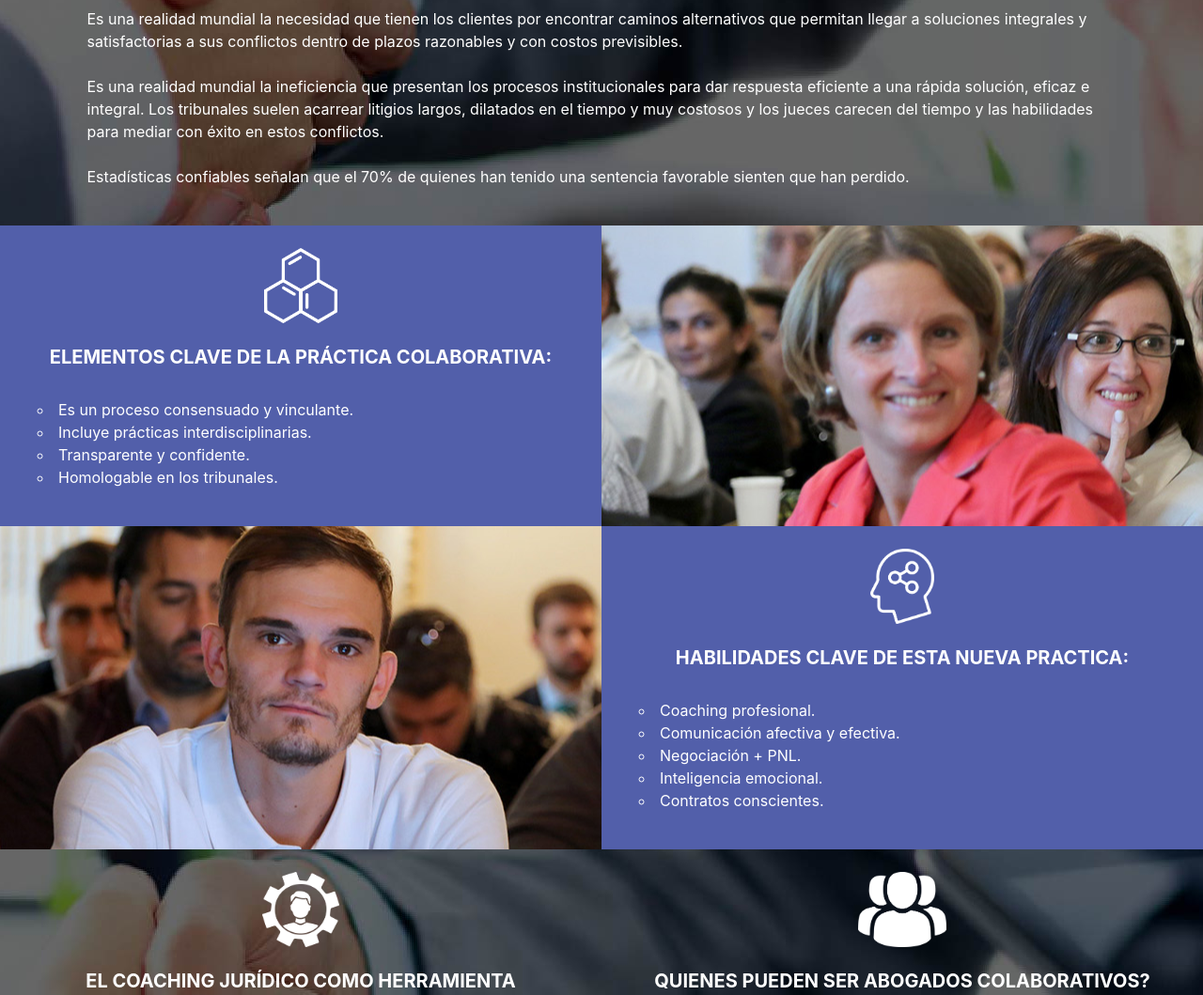
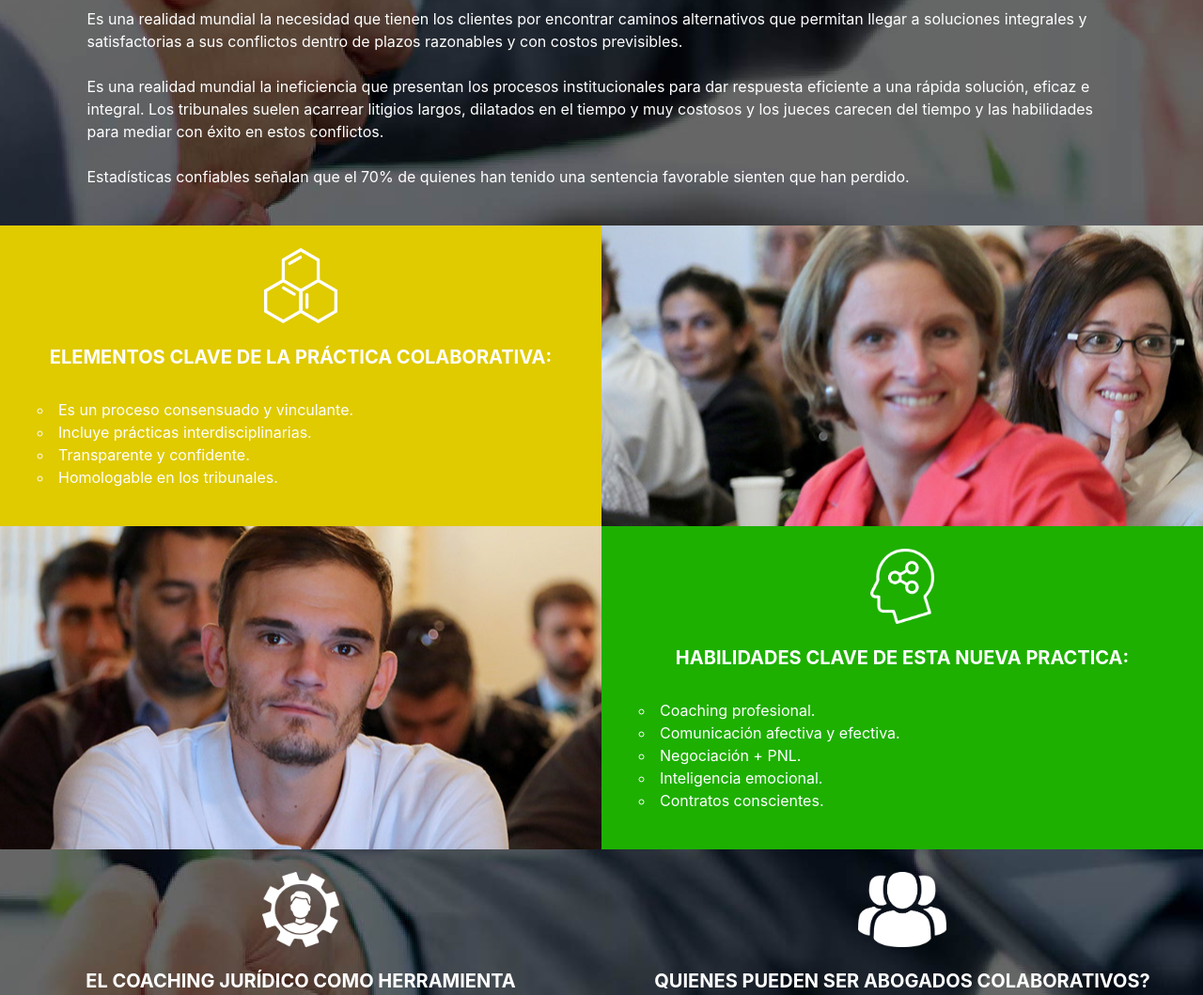
Before and after one commit to mateovt/aldeco, a plain HTML site: page index.html in a window 1280 px wide. Shown: the part 1131-2190 px from the top of the page at 94% size. Drawn offline with Linux system fonts and the light colour scheme.

Commit message:
color change test

```diff
--- a/index.html
+++ b/index.html
@@ -120,7 +120,8 @@ Estadísticas confiables señalan que el 70% de quienes han tenido una sentencia
 </div>
 <div class="container-fluid">
 <div class="row">
-<div class="col-sm" style="padding: 0px; background-color: #091c87; opacity: 0.7; color: white;">
+<!--div class="col-sm" style="padding: 0px; background-color: #091c87; opacity: 0.7; color: white;"-->
+<div class="col-sm" style="padding: 0px; background-color: #e0ca00; color: white;">
 <br>
 <h5 class="text-center"><img src="img/element-white.png" style="height: 5rem" alt="question mark icon"><br><br><strong>ELEMENTOS CLAVE DE LA PRÁCTICA COLABORATIVA:</strong></h5>
 <br>
@@ -138,7 +139,8 @@ Estadísticas confiables señalan que el 70% de quienes han tenido una sentencia
 <div class="row">
 <div class="col-sm" style="padding: 0px; background: url(img/1.jpg)no-repeat center center">
 </div>
-<div class="col-sm" style="padding: 0px; background-color: #091c87; opacity: 0.7; color: white">
+<!--div class="col-sm" style="padding: 0px; background-color: #091c87; opacity: 0.7; color: white"-->
+<div class="col-sm" style="padding: 0px; background-color: #1db000; color: white;">
 <br>
 <h5 class="text-center"><img src="img/skill-white.png" style="height: 5rem" alt="question mark icon"><br><br><strong>HABILIDADES CLAVE DE ESTA NUEVA PRACTICA:</strong></h5>
 <br>
```
Also changed, not shown: publicaciones.html (+1 -1 lines).
